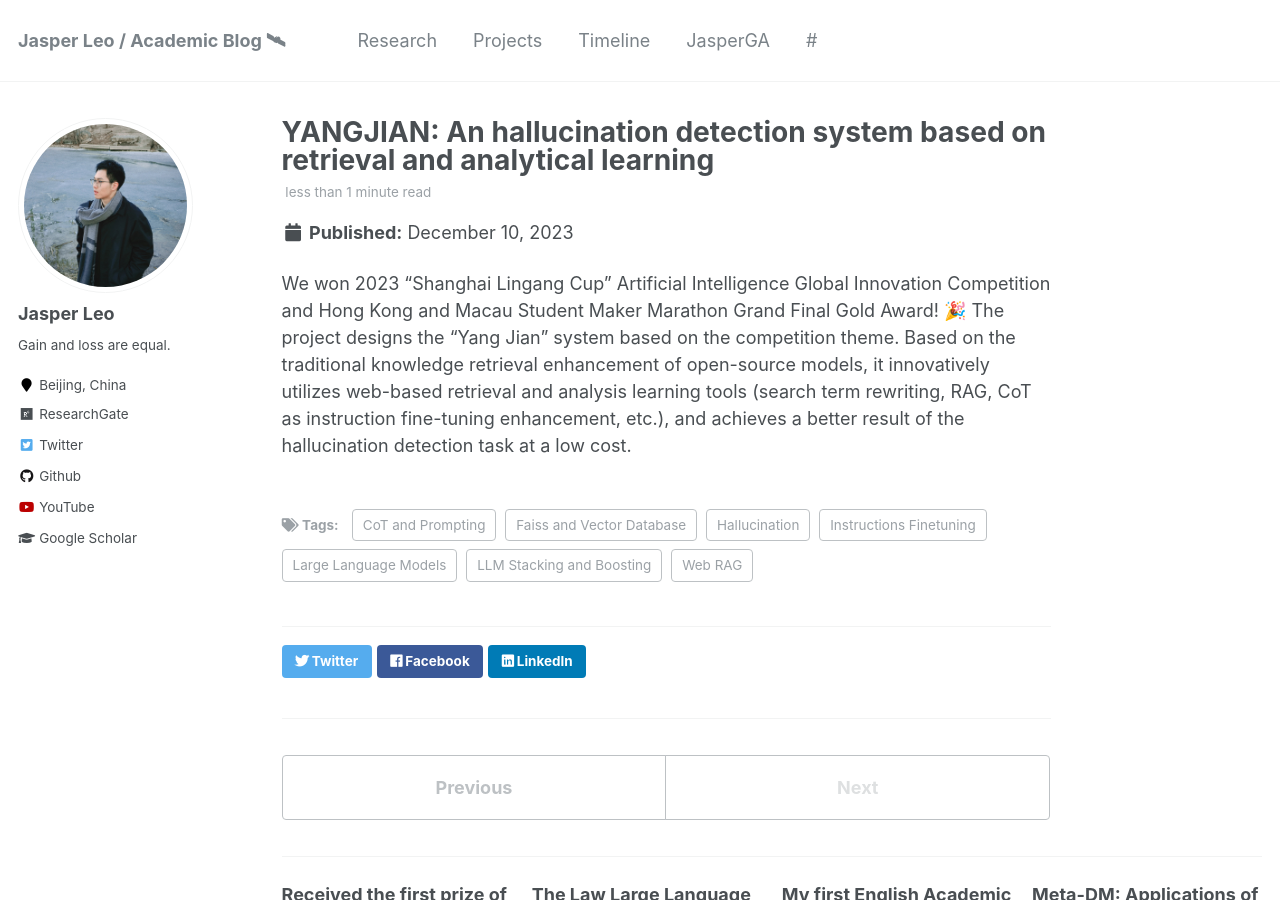
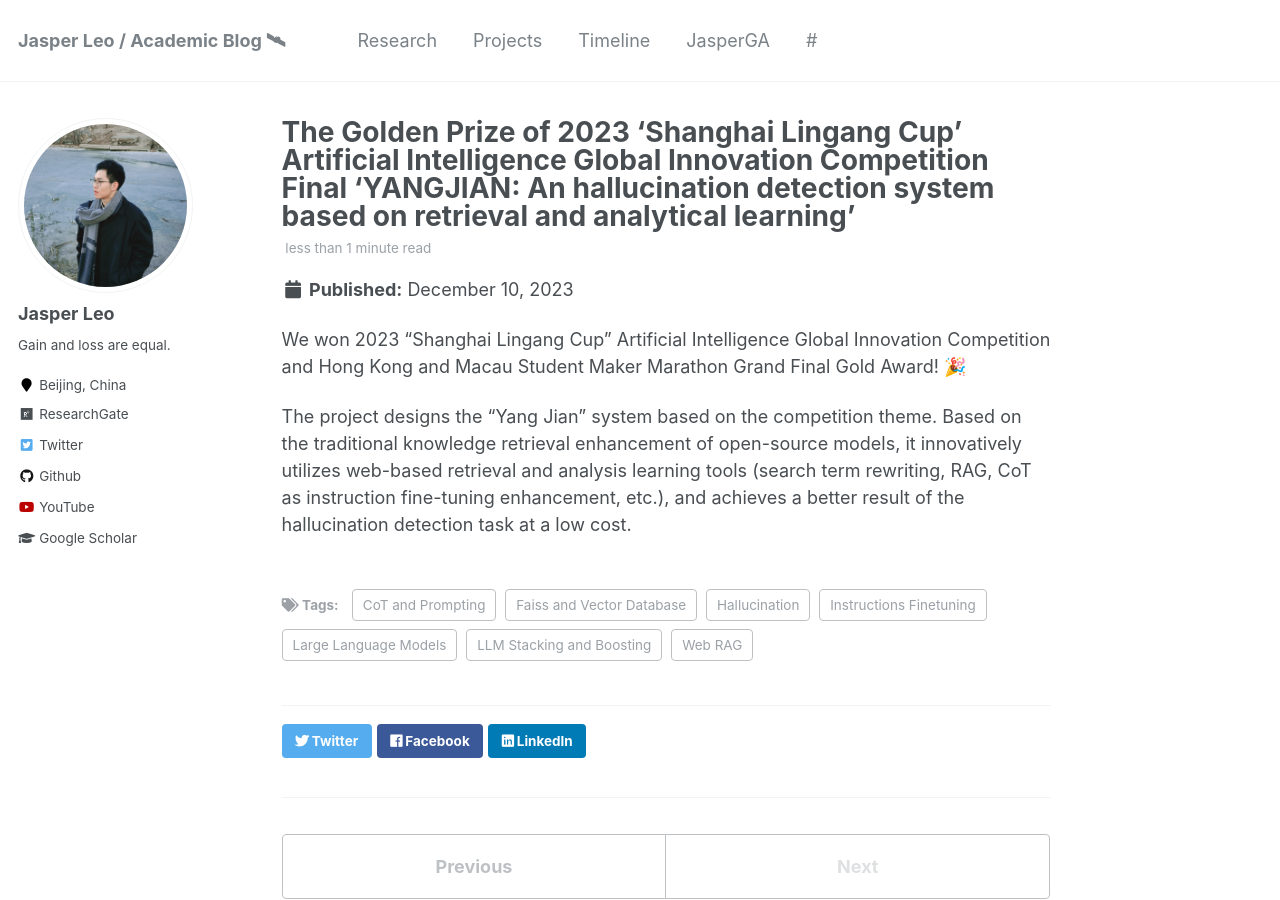
Before and after one commit to KLGR123/KLGR123.github.io, a Jekyll site: the page built from _posts/2023-12-10-yangjian.md, in a window 1280 px wide and 900 px high. Built offline with Jekyll 4.4.1, drawn with Linux system fonts in a browser that asks for light colours.

Commit message:
Update 2023-12-10-yangjian.md

```diff
--- a/_posts/2023-12-10-yangjian.md
+++ b/_posts/2023-12-10-yangjian.md
@@ -1,5 +1,5 @@
 ---
-title: "YANGJIAN: An hallucination detection system based on retrieval and analytical learning"
+title: "The Golden Prize of 2023 'Shanghai Lingang Cup' Artificial Intelligence Global Innovation Competition Final 'YANGJIAN: An hallucination detection system based on retrieval and analytical learning'"
 date: 2023-12-10
 permalink: /posts/2023/12/yangjian/
 tags:
@@ -13,4 +13,5 @@ tags:
 ---
 
 We won 2023 "Shanghai Lingang Cup" Artificial Intelligence Global Innovation Competition and Hong Kong and Macau Student Maker Marathon Grand Final Gold Award! 🎉
+
 The project designs the "Yang Jian" system based on the competition theme. Based on the traditional knowledge retrieval enhancement of open-source models, it innovatively utilizes web-based retrieval and analysis learning tools (search term rewriting, RAG, CoT as instruction fine-tuning enhancement, etc.), and achieves a better result of the hallucination detection task at a low cost.
```
